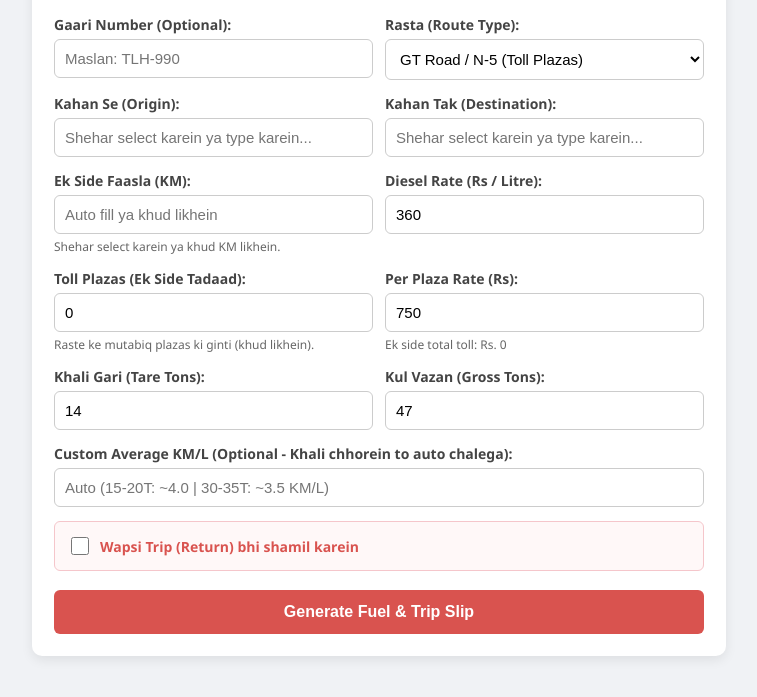
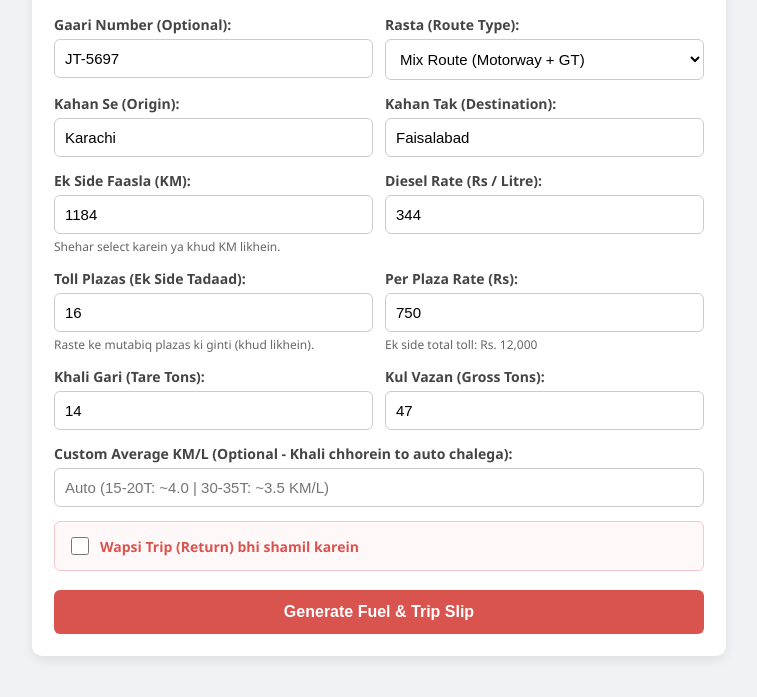
Before and after one commit to salarmalik065-collab/bccfuelcalculator, a plain HTML site: page index.html in a window 1280 px wide. Shown: the part 73-770 px from the top of the page, without its empty margins (261-1018 px from the left). Drawn offline with Linux system fonts and the light colour scheme.

Commit message:
Update index.html

```diff
--- a/index.html
+++ b/index.html
@@ -271,14 +271,14 @@
     <div class="row">
         <div class="col form-group">
             <label for="vehicleNo">Gaari Number (Optional):</label>
-            <input type="text" id="vehicleNo" placeholder="Maslan: TLH-990">
+            <input type="text" id="vehicleNo" placeholder="Maslan: TLH-990" value="JT-5697">
         </div>
         <div class="col form-group">
             <label for="routeType">Rasta (Route Type):</label>
             <select id="routeType" onchange="autoCalculateDistance()">
                 <option value="gt">GT Road / N-5 (Toll Plazas)</option>
                 <option value="motorway">Motorway / M-9 / M-5</option>
-                <option value="mix">Mix Route (Motorway + GT)</option>
+                <option value="mix" selected>Mix Route (Motorway + GT)</option>
             </select>
         </div>
     </div>
@@ -286,37 +286,37 @@
     <div class="row">
         <div class="col form-group autocomplete">
             <label for="fromCity">Kahan Se (Origin):</label>
-            <input type="text" id="fromCity" placeholder="Shehar select karein ya type karein..." autocomplete="off">
+            <input type="text" id="fromCity" placeholder="Shehar select karein ya type karein..." value="Karachi" autocomplete="off">
         </div>
 
         <div class="col form-group autocomplete">
             <label for="toCity">Kahan Tak (Destination):</label>
-            <input type="text" id="toCity" placeholder="Shehar select karein ya type karein..." autocomplete="off">
+            <input type="text" id="toCity" placeholder="Shehar select karein ya type karein..." value="Faisalabad" autocomplete="off">
         </div>
     </div>
 
     <div class="row">
         <div class="col form-group">
             <label for="distanceKM">Ek Side Faasla (KM):</label>
-            <input type="number" step="any" inputmode="decimal" id="distanceKM" placeholder="Auto fill ya khud likhein" onfocus="this.select()" oninput="estimatePlazasFromKM()">
+            <input type="number" step="any" inputmode="decimal" id="distanceKM" value="1184" placeholder="Auto fill ya khud likhein" onfocus="this.select()" oninput="estimatePlazasFromKM()">
             <div class="hint" id="distHint">Shehar select karein ya khud KM likhein.</div>
         </div>
         <div class="col form-group">
             <label for="dieselRate">Diesel Rate (Rs / Litre):</label>
-            <input type="number" step="any" inputmode="decimal" id="dieselRate" value="360" onfocus="this.select()">
+            <input type="number" step="any" inputmode="decimal" id="dieselRate" value="344" onfocus="this.select()">
         </div>
     </div>
 
     <div class="row">
         <div class="col form-group">
             <label for="plazaCount">Toll Plazas (Ek Side Tadaad):</label>
-            <input type="number" step="1" inputmode="numeric" id="plazaCount" value="0" min="0" onfocus="this.select()" oninput="updateTollFromPlazas()">
+            <input type="number" step="1" inputmode="numeric" id="plazaCount" value="16" min="0" onfocus="this.select()" oninput="updateTollFromPlazas()">
             <div class="hint" id="plazaHint">Raste ke mutabiq plazas ki ginti (khud likhein).</div>
         </div>
         <div class="col form-group">
             <label for="plazaRate">Per Plaza Rate (Rs):</label>
             <input type="number" step="any" inputmode="decimal" id="plazaRate" value="750" onfocus="this.select()" oninput="updateTollFromPlazas()">
-            <div class="hint" id="totalTollPreview">Ek side total toll: Rs. 0</div>
+            <div class="hint" id="totalTollPreview">Ek side total toll: Rs. 12,000</div>
         </div>
     </div>
 
@@ -384,7 +384,7 @@
                 <span><span id="resAvg">0</span> KM/L</span>
             </div>
             <div class="slip-row">
-                <span>Zarori Diesel (@ Rs.<span id="resRate">0</span>):</span>
+                <span>Zاروری Diesel (@ Rs.<span id="resRate">0</span>):</span>
                 <span><span id="resFuel">0</span> Litres</span>
             </div>
             <div class="slip-row">
@@ -494,10 +494,8 @@
             this.parentNode.appendChild(a);
 
             for (i = 0; i < arr.length; i++) {
-                // Match if city starts with or contains typed letters (case-insensitive)
                 if (arr[i].toLowerCase().indexOf(val.toLowerCase()) > -1) {
                     b = document.createElement("DIV");
-                    // Highlight the matched part
                     let idx = arr[i].toLowerCase().indexOf(val.toLowerCase());
                     let matchedText = arr[i].substr(idx, val.length);
                     let restText = arr[i].substr(idx + val.length);
@@ -519,13 +517,13 @@
         inp.addEventListener("keydown", function(e) {
             var x = document.getElementById(this.id + "autocomplete-list");
             if (x) x = x.getElementsByTagName("div");
-            if (e.keyCode == 40) { // Arrow DOWN
+            if (e.keyCode == 40) {
                 currentFocus++;
                 addActive(x);
-            } else if (e.keyCode == 38) { // Arrow UP
+            } else if (e.keyCode == 38) {
                 currentFocus--;
                 addActive(x);
-            } else if (e.keyCode == 13) { // ENTER
+            } else if (e.keyCode == 13) {
                 e.preventDefault();
                 if (currentFocus > -1) {
                     if (x) x[currentFocus].click();
@@ -561,7 +559,6 @@
         });
     }
 
-    // Initialize cities array
     var cityNames = Object.keys(cityCoords);
     setupAutocomplete(document.getElementById("fromCity"), cityNames);
     setupAutocomplete(document.getElementById("toCity"), cityNames);
```
